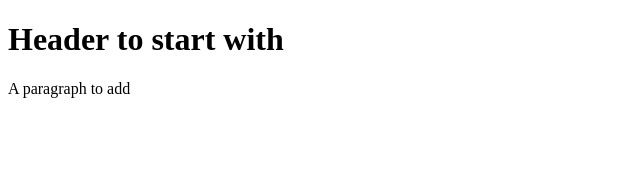
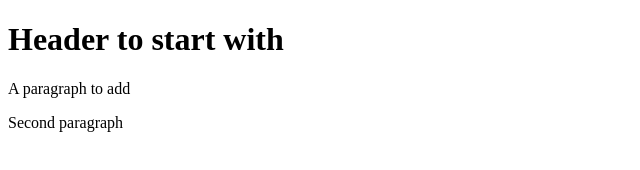
Before and after one commit to hcsumanth/LearningAngular, a plain HTML site: page index.html in a window 1280 px wide. Shown: the whole page, without its empty margins (0-640 px from the left). Drawn offline with Linux system fonts and the light colour scheme.

Commit message:
third commit

```diff
--- a/index.html
+++ b/index.html
@@ -5,5 +5,5 @@
     <body>
         <h1>Header to start with </h1>
         <p>A paragraph to add</p>
-    </body>
+        <p>Second paragraph</p>
 </html>
```
